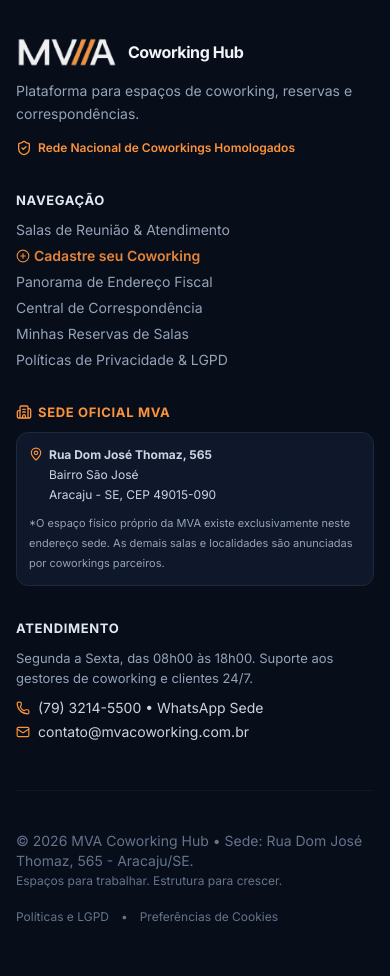
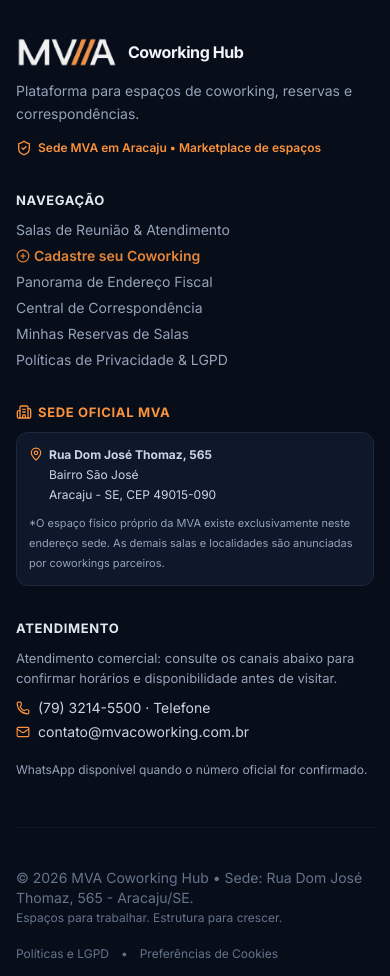
Before and after one commit to jonotha38-collab/MVA-Corwoking, a React (Vite) app: page / in a window 390 px wide. Shown: the part 4080-5056 px from the top of the page. Built offline with nearby package versions, Linux system fonts and the light colour scheme; no server answers; the database is empty.

Commit message:
trust(contact): clickable phone/email and optional verified WhatsApp, remove unverifiable claims

```diff
--- a/src/components/common/Footer.tsx
+++ b/src/components/common/Footer.tsx
@@ -6,6 +6,8 @@ import { useCoworking } from '../../context/CoworkingContext';
 
 export const Footer: React.FC = () => {
   const { setActiveTab } = useCoworking();
+  const whatsappNumber = (import.meta.env.VITE_MVA_WHATSAPP_NUMBER || '').replace(/\D/g, '');
+  const whatsappUrl = /^55\d{10,11}$/.test(whatsappNumber) ? `https://wa.me/${whatsappNumber}?text=${encodeURIComponent('Olá! Gostaria de saber mais sobre a MVA Coworking.')}` : null;
 
   return (
     <footer
@@ -31,7 +33,7 @@ export const Footer: React.FC = () => {
             </p>
             <div className="flex items-center gap-1.5 text-orange-400 font-semibold text-[11px]">
               <ShieldCheck className="w-4 h-4 text-orange-400" />
-              <span>{t("Rede Nacional de Coworkings Homologados ")}</span>
+              <span>{t("Sede MVA em Aracaju • Marketplace de espaços ")}</span>
             </div>
           </div>
 
@@ -114,19 +116,19 @@ export const Footer: React.FC = () => {
           {/* Central de Contato */}
           <div className="space-y-2.5">
             <h4 className="font-bold text-slate-200 text-xs uppercase tracking-wider">{t("Atendimento ")}</h4>
-            <p className="text-slate-400 text-xs">
-              {t("Segunda a Sexta, das 08h00 às 18h00. Suporte aos gestores de coworking e clientes 24/7. ")}
-            </p>
+            <p className="text-slate-400 text-xs leading-relaxed">{t("Atendimento comercial: consulte os canais abaixo para confirmar horários e disponibilidade antes de visitar.")}</p>
             <div className="space-y-1 text-slate-300">
               <div className="flex items-center gap-2">
                 <Phone className="w-3.5 h-3.5 text-orange-400" />
-                <span>{t("(79) 3214-5500 • WhatsApp Sede ")}</span>
+                <a href="tel:+557932145500" className="hover:text-white underline-offset-2 hover:underline" aria-label="Ligar para a sede MVA, (79) 3214-5500">(79) 3214-5500 · Telefone</a>
               </div>
               <div className="flex items-center gap-2">
                 <Mail className="w-3.5 h-3.5 text-orange-400" />
-                <span className="min-w-0 break-all">{t("contato@mvacoworking.com.br ")}</span>
+                <a href="mailto:contato@mvacoworking.com.br?subject=Atendimento%20MVA%20Coworking" className="min-w-0 break-all underline-offset-2 hover:text-white hover:underline">contato@mvacoworking.com.br</a>
               </div>
             </div>
+            {whatsappUrl && <a href={whatsappUrl} target="_blank" rel="noopener noreferrer" className="mt-3 inline-flex min-h-10 items-center gap-2 rounded-lg bg-[#1d573e] px-4 py-2 text-xs font-bold text-white transition hover:bg-[#184833]"><Phone className="h-4 w-4"/> Atendimento pelo WhatsApp</a>}
+            {!whatsappUrl && <p className="pt-2 text-[11px] leading-relaxed text-slate-400">WhatsApp disponível quando o número oficial for confirmado.</p>}
           </div>
         </div>
 
```
